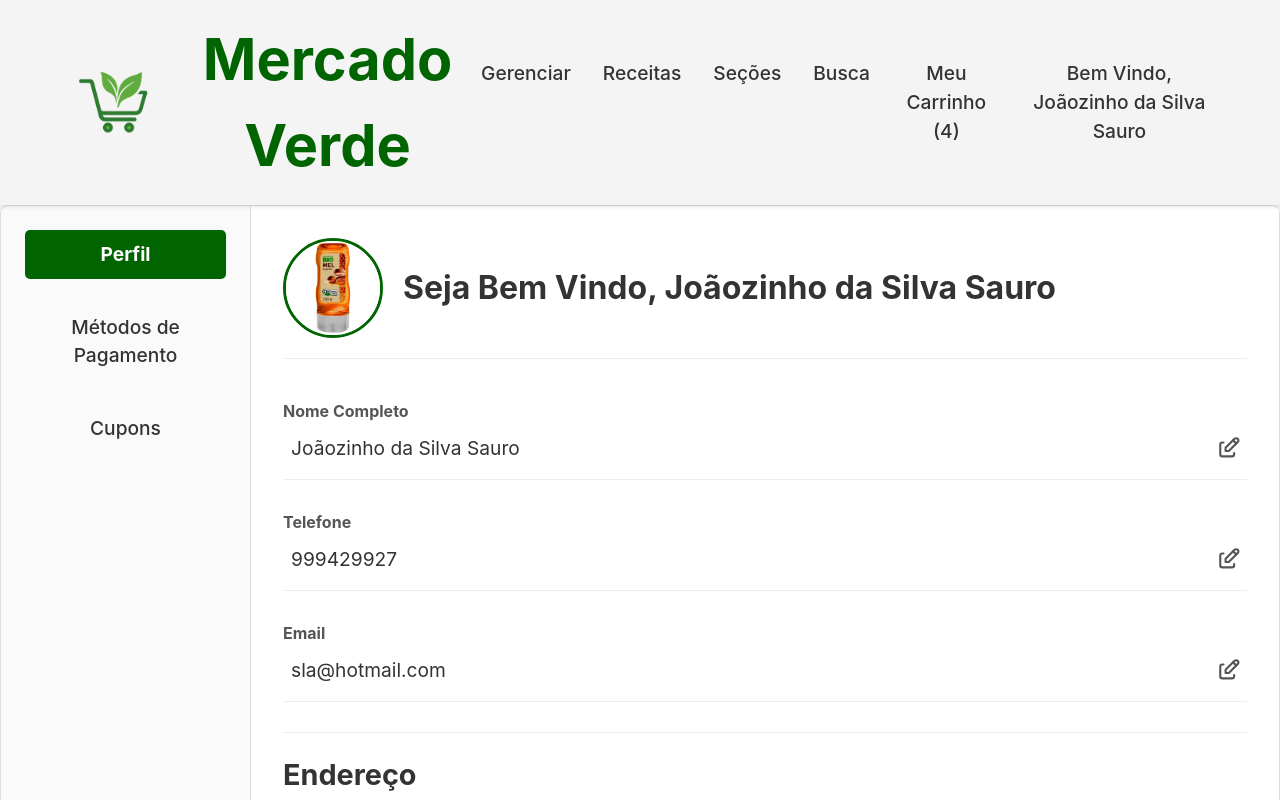
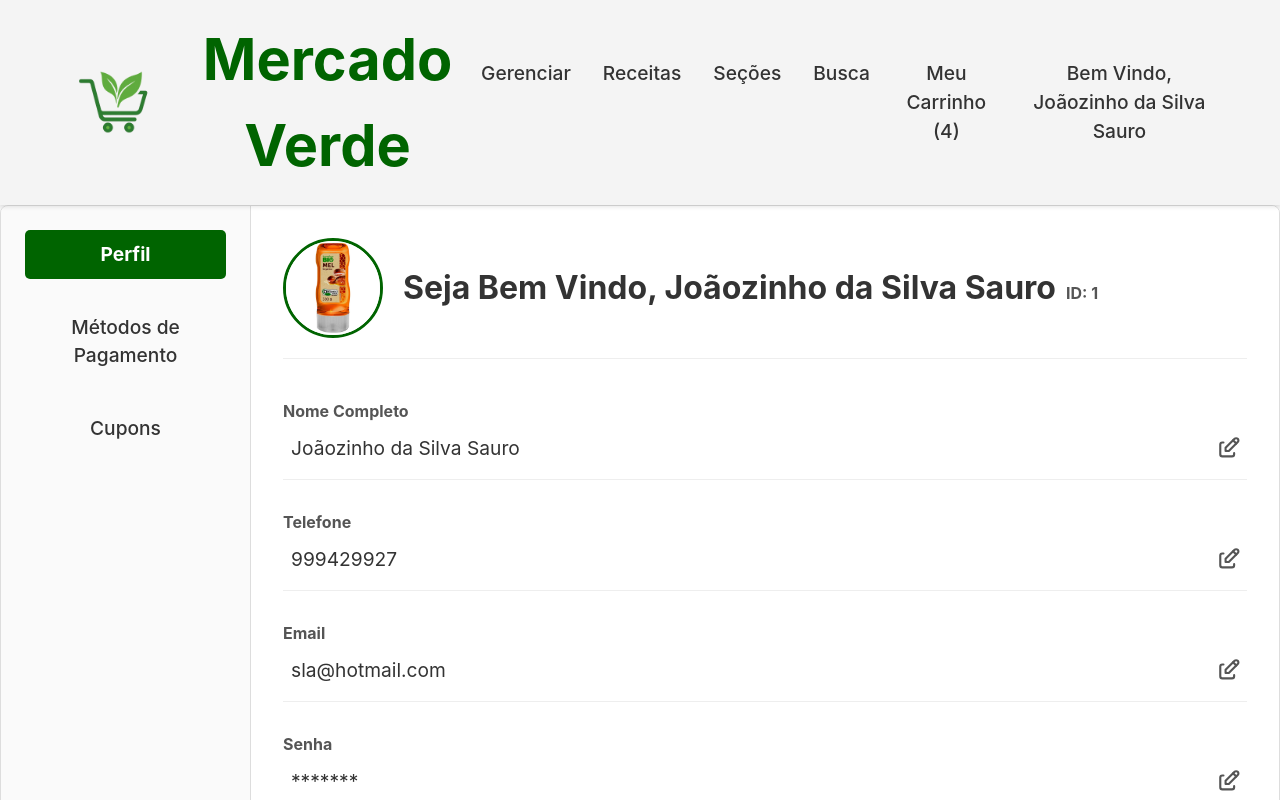
Before and after one commit to ArthurTRamos/Grocery-Store---Web-Project, a React (Create React App) app in the folder grocery-store-react/: page /user in a window 1280 px wide. Shown: the top 800 px of the page. Built offline with nearby package versions, Linux system fonts and the light colour scheme.

Commit message:
add user ID and password fields to user profile; update styling for header and description

```diff
--- a/grocery-store-react/src/App.jsx
+++ b/grocery-store-react/src/App.jsx
@@ -115,9 +115,14 @@ function App() {
   // mas como não temos backend ainda, vai assim mesmo pra teste
   const [userData, setUserData] = useState({
     admin: true,
+    id: 1,
     name: "Joãozinho da Silva Sauro",
     cel: 999429927,
     email: "sla@hotmail.com",
+    password: "123456#",
+    // birthDate: "2000-01-01",
+    // cpf: "123.456.789-00",
+    // rg: "12.345.678-9",
     adress: {
       streetName: "Rua Exemplo",
       streetNumber: "123",
--- a/grocery-store-react/src/components/user/UserProfile.css
+++ b/grocery-store-react/src/components/user/UserProfile.css
@@ -39,10 +39,22 @@ body {
   border: 3px solid #006400; /* Optional: a border matching your theme color */
 }
 
+.user-profile-intro-header-text {
+  display: flex; /* Use flexbox to align image and text horizontally */
+  align-items:baseline; /* Vertically align items in the center */
+  gap: 10px;
+}
+
 /* Styling for the welcome text */
-.user-profile-intro-header h3 {
+.user-profile-intro-header-text h3 {
   font-size: 2rem;
   color: #333;
+  font-weight: bold;
+}
+
+.user-profile-intro-header-text p {
+  font-size: 1rem;
+  color: #555;
   font-weight: bold;
 }
 
@@ -59,7 +71,7 @@ body {
   padding-bottom: 0;
 }
 
-.user-intro > .labeled-editable-container:last-child {
+.user-profile-intro-description > .labeled-editable-container:last-child {
   margin-bottom: 0;
   border-bottom: none; /* Remove border for the very last item */
   padding-bottom: 0;
--- a/grocery-store-react/src/components/user/UserProfile.jsx
+++ b/grocery-store-react/src/components/user/UserProfile.jsx
@@ -38,9 +38,12 @@ function UserProfile({ userData, setUserData }) {
       <div className="user-intro">
         <div className="user-profile-intro-header">
           <img src={honeyImg} alt="Imagem" />
-          <h3>Seja Bem Vindo, {userData.name}</h3>
+          <div className="user-profile-intro-header-text">
+            <h3>Seja Bem Vindo, {userData.name}</h3>
+            <p>ID: {userData.id}</p>
+          </div>
         </div>
-        <div>
+        <div className="user-profile-intro-description">
           <LabeledEditableContainer
             displayName={"Nome Completo"}
             field={"name"}
@@ -58,6 +61,13 @@ function UserProfile({ userData, setUserData }) {
             field={"email"}
             handleSave={handleSave}
             initialValue={userData.email}
+          />
+          <LabeledEditableContainer
+            displayName={"Senha"}
+            field={"password"}
+            handleSave={handleSave}
+            initialValue={userData.password}
+            secret={true}
           />
         </div>
       </div>
--- a/grocery-store-react/src/components/utility_elements/LabeledEditableContainer.jsx
+++ b/grocery-store-react/src/components/utility_elements/LabeledEditableContainer.jsx
@@ -11,6 +11,7 @@ function LabeledEditableContainer({
   field,
   handleSave,
   initialValue,
+  secret=false
 }) {
   const [isEditing, setIsEditing] = useState(false);
   const [inputData, setInputData] = useState("");
@@ -68,7 +69,7 @@ function LabeledEditableContainer({
         ) : (
           <div className="labeled-editable-container-display-group">
             <span className="labeled-editable-container-display-value">
-              {initialValue}
+              {secret ? "*******" : initialValue}
             </span>
             <button onClick={handleEditClick} className="edit-button">
               <TbEdit />
```
